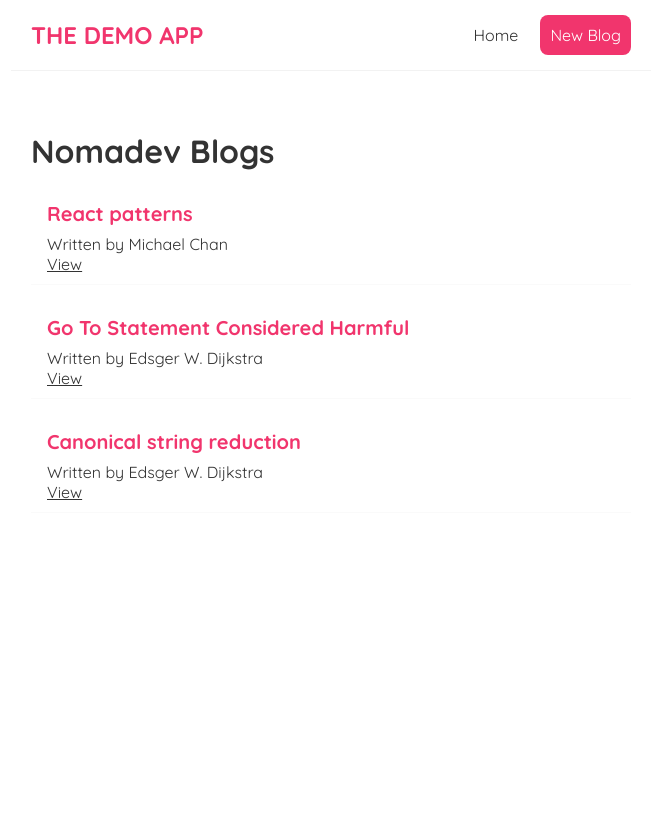
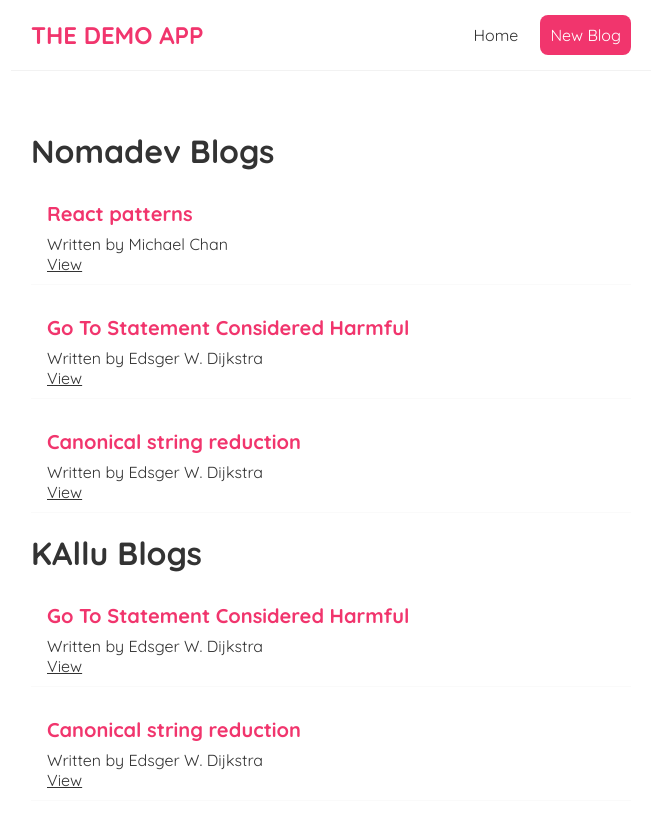
Before and after one commit to 1sarthakbhardwaj/ReactApp, a React (Create React App) app: page / in a window 1280 px wide. Shown: the top 826 px of the page, without its empty margins (309-971 px from the left). Before the commit the page ends 800 px from the top, so only its background shows below. Built offline with nearby package versions, Linux system fonts and the light colour scheme.

Commit message:
Reusing blogs

```diff
--- a/src/Home.jsx
+++ b/src/Home.jsx
@@ -28,6 +28,7 @@ const Home = () => {
         <div className="home">
                  {/* Props */}
             <BlogList blogs={blogs} title = {"Nomadev Blogs"}/>
+            <BlogList blogs={blogs.filter((blog) => blog.author ==='Edsger W. Dijkstra')} title = {"KAllu Blogs"}/>
             </div>
      );
 }
```
